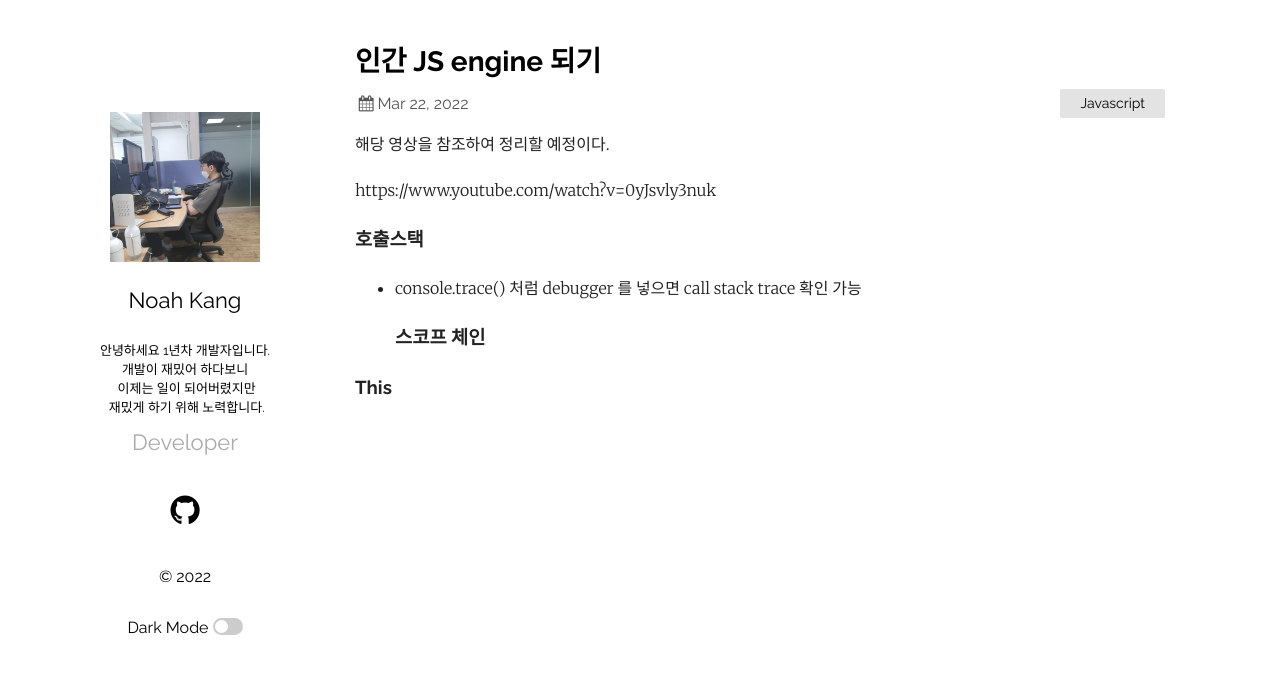
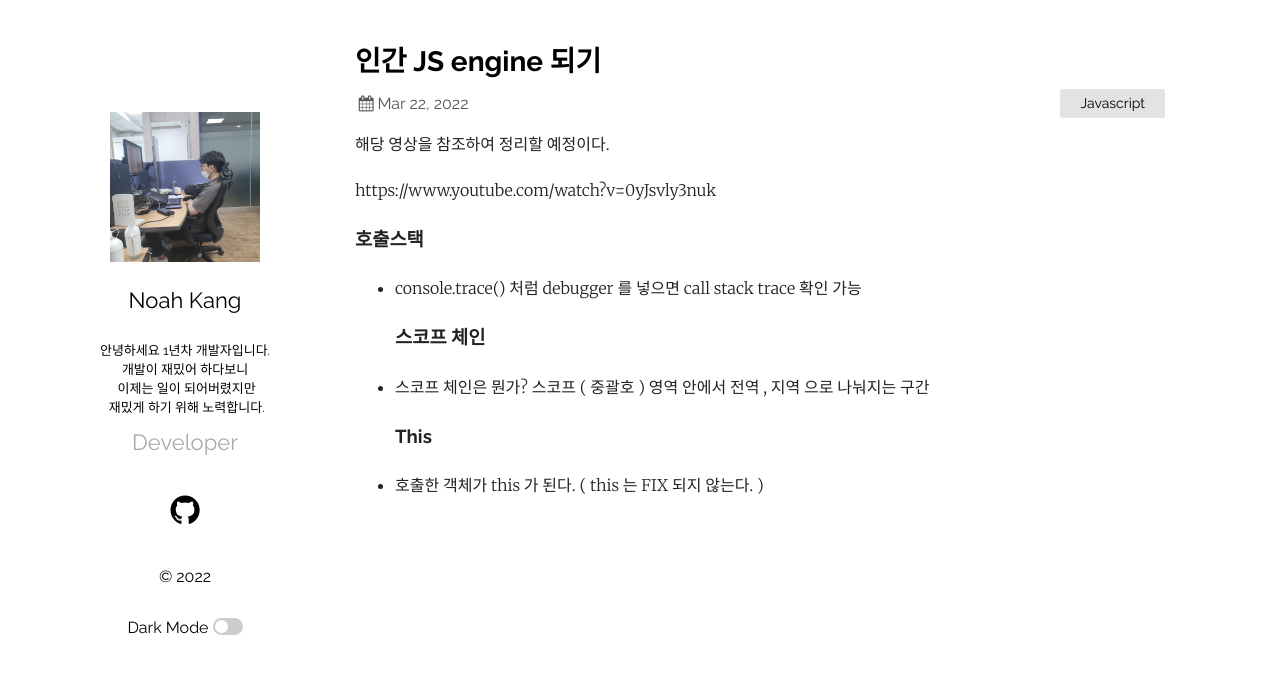
Before and after one commit to Knoa0405/Knoa0405.github.io, a Jekyll site: the page built from _posts/2022-03-22-JSEngine.markdown, in a window 1280 px wide. Shown: the top 674 px of the page. Built offline with Jekyll 4.4.1, drawn with Linux system fonts in a browser that asks for light colours.

Commit message:
Update post in Js Engine

```diff
--- a/_posts/2022-03-22-JSEngine.markdown
+++ b/_posts/2022-03-22-JSEngine.markdown
@@ -10,5 +10,7 @@ https://www.youtube.com/watch?v=0yJsvly3nuk
 ### 호출스택
 - console.trace() 처럼 debugger 를 넣으면 call stack trace 확인 가능
 ### 스코프 체인
-
+- 스코프 체인은 뭔가?
+스코프 ( 중괄호 ) 영역 안에서 전역 , 지역 으로 나눠지는 구간
 ### This
+- 호출한 객체가 this 가 된다. ( this 는 FIX 되지 않는다. )
```
